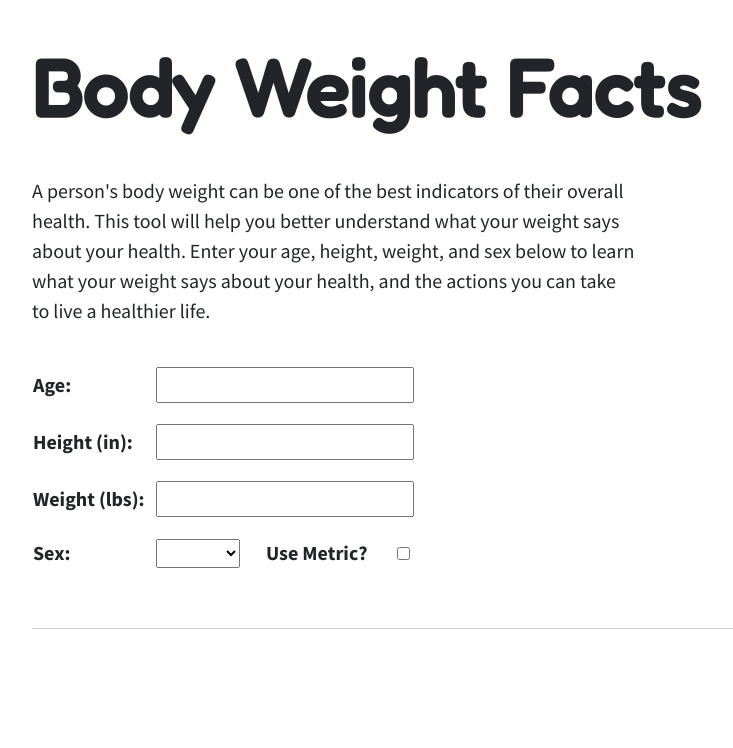
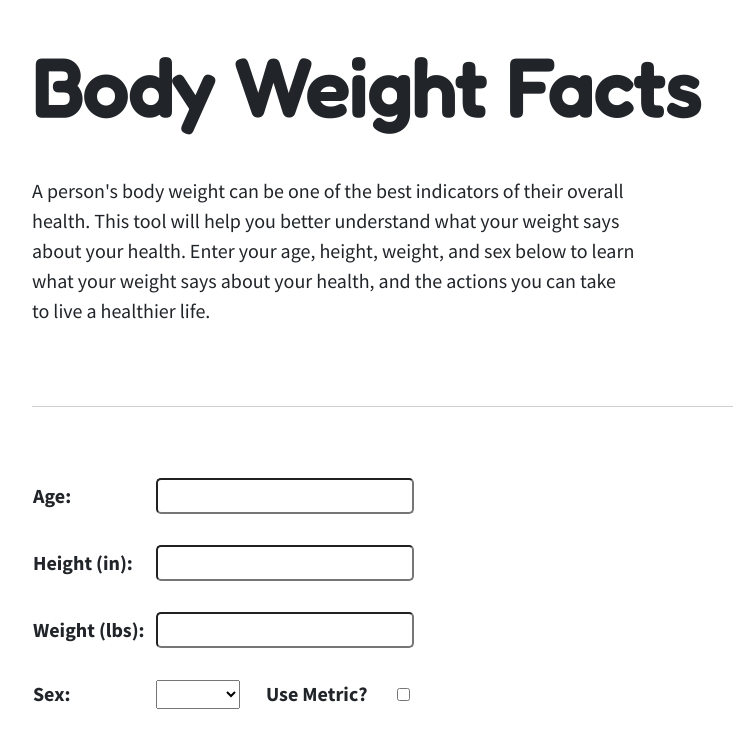
Before and after one commit to stephencz/body-weight-facts, an Angular app: page / in a window 1280 px wide. Shown: the top 748 px of the page, without its empty margins (148-881 px from the left). Built offline with nearby package versions, Linux system fonts and the light colour scheme.

Commit message:
Began adding functions to calculate stats from user data.

```diff
--- a/src/app/app.component.html
+++ b/src/app/app.component.html
@@ -11,8 +11,10 @@
     </div>
     <div class="row">
       <div class="col-lg-10 mx-auto">
-        <app-user-data-input (userDataUpdatedEvent)="updateUserData($event)">
-        </app-user-data-input>
+        <app-user-data-input
+          [userData]="userData"
+          (userDataUpdatedEvent)="updateUserData($event)"
+        ></app-user-data-input>
       </div>
     </div>
   </div>
--- a/src/app/app.component.ts
+++ b/src/app/app.component.ts
@@ -14,11 +14,40 @@ export class AppComponent {
     height: null,
     weight: null,
     sex: null,
+
+    bmi: null,
+    bmiRange: null,
+    bmr: null,
+
+    tdeeSedentary: null,
+    tdeeLight: null,
+    tdeeModerate: null,
+    tdeeHeavy: null,
+    tdeeAthlete: null,
+
+    macroCarb: null,
+    macroFat: null,
+    macroProtein: null,
+
     isMetric: false,
   };
 
-  updateUserData(newUserData: UserData) {
+  updateUserData(newUserData: UserData) : void {
     this.userData = newUserData;
-    console.log("PARENT: " + this.userData.age);
   }
+
+  /**
+   * Calculates and returns the Body Mass Index of the user.
+   * @param userData UserData object
+   * @returns BMI
+   */
+  calculateBodyMassIndex(userData: UserData) : number {
+    if(userData.sex === "Male") {
+      return 0;
+    } else {
+      return 0;
+    }
+  }
+
+
 }
--- a/src/app/header/header.component.scss
+++ b/src/app/header/header.component.scss
@@ -15,4 +15,5 @@ header h1.brand
 header .intro
 {
   font-size: 1rem;
+  margin-bottom: 2rem;
 }
--- /dev/null
+++ b/src/app/lib/conversion.ts
@@ -0,0 +1,22 @@
+/**
+ * Converts a length in inches to a length in meters.
+ * @param inches A length in inches
+ * @returns The equivalent length in meters.
+ */
+function convertInchesToMeters(inches: number) : number {
+  return inches / 39.37;
+}
+
+/**
+ * Converts a weight in lbs to a weight in kilograms.
+ * @param lbs A weight in lbs.
+ * @returns A weight in kilograms.
+ */
+function convertLbsToKgs(lbs: number) : number {
+  return lbs / 2.205;
+}
+
+export {
+  convertInchesToMeters,
+  convertLbsToKgs
+}
--- a/src/app/user-data-input/user-data-input.component.html
+++ b/src/app/user-data-input/user-data-input.component.html
@@ -1,4 +1,6 @@
 <div class="user-data-input-wrapper">
+  <div class="row">
+    <div class="col-xl-6">
       <table>
         <tbody>
           <tr>
@@ -6,7 +8,12 @@
               <label for="age">Age:</label>
             </td>
             <td colspan="3">
-          <input id="age" type="text" (change)="handleUserAgeUpdate($event)" />
+              <input
+                id="age"
+                type="text"
+                (change)="handleUserAgeUpdate($event)"
+                [ngClass]="{'input-error': userDataErrorInfo.ageHasError}"
+              />
             </td>
           </tr>
 
@@ -16,7 +23,12 @@
                 <label for="height">Height (in):</label>
               </td>
               <td colspan="3">
-            <input id="height" type="text" (change)="handleUserHeightUpdate($event)" />
+                <input
+                  id="height"
+                  type="text"
+                  (change)="handleUserHeightUpdate($event)"
+                  [ngClass]="{'input-error': userDataErrorInfo.heightHasError}"
+                />
               </td>
             </tr>
             <tr>
@@ -24,7 +36,12 @@
                 <label for="weight">Weight (lbs):</label>
               </td>
               <td colspan="3">
-            <input id="weight" type="text" (change)="handleUserWeightUpdate($event)" />
+                <input
+                  id="weight"
+                  type="text"
+                  (change)="handleUserWeightUpdate($event)"
+                  [ngClass]="{'input-error': userDataErrorInfo.weightHasError}"
+                />
               </td>
             </tr>
           </ng-template>
@@ -67,3 +84,7 @@
         </tbody>
       </table>
     </div>
+
+  </div>
+
+</div>
--- a/src/app/user-data-input/user-data-input.component.scss
+++ b/src/app/user-data-input/user-data-input.component.scss
@@ -1,12 +1,15 @@
 .user-data-input-wrapper
 {
-  border-bottom: 1px solid rgb(207, 207, 207);
+  border-top: 1px solid #cfcfcf;
+  border-bottom: 1px solid #cfcfcf;
+
+  padding-top: 3.5rem;
   padding-bottom: 2rem;
 }
 
 .user-data-input-wrapper table tr td
 {
-  padding-bottom: 1rem;
+  padding-bottom: 1.5rem;
   padding-right: 0.5rem;
 }
 
@@ -19,3 +22,13 @@
 {
   width: 100%;
 }
+
+.user-data-input-wrapper input
+{
+  border-radius: 5px;
+}
+
+.user-data-input-wrapper input.input-error
+{
+  background-color: #fa9a9a;
+}
--- a/src/app/user-data-input/user-data-input.component.ts
+++ b/src/app/user-data-input/user-data-input.component.ts
@@ -1,7 +1,12 @@
-import { Component, Output, EventEmitter} from '@angular/core';
+import { Component, Input, Output, EventEmitter} from '@angular/core';
 
 import { UserData } from '../types/user-data';
 import { UserDataErrorInfo } from '../types/user-data-error-info';
+
+import {
+  convertInchesToMeters,
+  convertLbsToKgs
+} from '../lib/conversion';
 
 @Component({
   selector: 'app-user-data-input',
@@ -10,6 +15,7 @@ import { UserDataErrorInfo } from '../types/user-data-error-info';
 })
 export class UserDataInputComponent {
 
+  @Input() userData: UserData;
   @Output() userDataUpdatedEvent = new EventEmitter<UserData>();
 
   userDataErrorInfo: UserDataErrorInfo = {
@@ -17,14 +23,6 @@ export class UserDataInputComponent {
     heightHasError: false,
     weightHasError: false
   }
-
-  userData: UserData = {
-    age: null,
-    height: null,
-    weight: null,
-    sex: null,
-    isMetric: false,
-  };
 
   handleUserAgeUpdate(event: any) {
 
@@ -41,11 +39,26 @@ export class UserDataInputComponent {
 
   handleUserHeightUpdate(event: any) {
     if(!isNaN(event.target.value)) {
+      if(event.target.value < 0) {
+        this.userData.height = 0;
+
+      } else {
+        if(!this.userData.isMetric) {
+          this.userData.height = convertInchesToMeters(event.target.current);
+          console.log("EVENT: " + event.target.current);
+          console.log("METERS: " + convertInchesToMeters(event.target.current));
+
+        } else {
+          this.userData.height = event.target.current;
+
+        }
+      }
+
       this.userDataErrorInfo.heightHasError = false;
-      this.userData.height = event.target.value;
 
     } else {
       this.userDataErrorInfo.heightHasError = true;
+
     }
 
     this.userDataUpdatedEvent.emit(this.userData);
@@ -53,11 +66,24 @@ export class UserDataInputComponent {
 
   handleUserWeightUpdate(event: any) {
     if(!isNaN(event.target.value)) {
+      if(event.target.value < 0) {
+        this.userData.weight = 0;
+
+      } else {
+        if(!this.userData.isMetric) {
+          this.userData.weight = convertLbsToKgs(event.target.value);
+
+        } else {
+          this.userData.weight = event.target.value;
+
+        }
+      }
+
       this.userDataErrorInfo.weightHasError = false;
-      this.userData.weight = event.target.value;
 
     } else {
       this.userDataErrorInfo.weightHasError = true;
+
     }
 
     this.userDataUpdatedEvent.emit(this.userData);
```
Also changed, not shown: src/app/types/user-data.ts (+22 -5 lines). Lines whose indentation alone changed are shown as unchanged.
